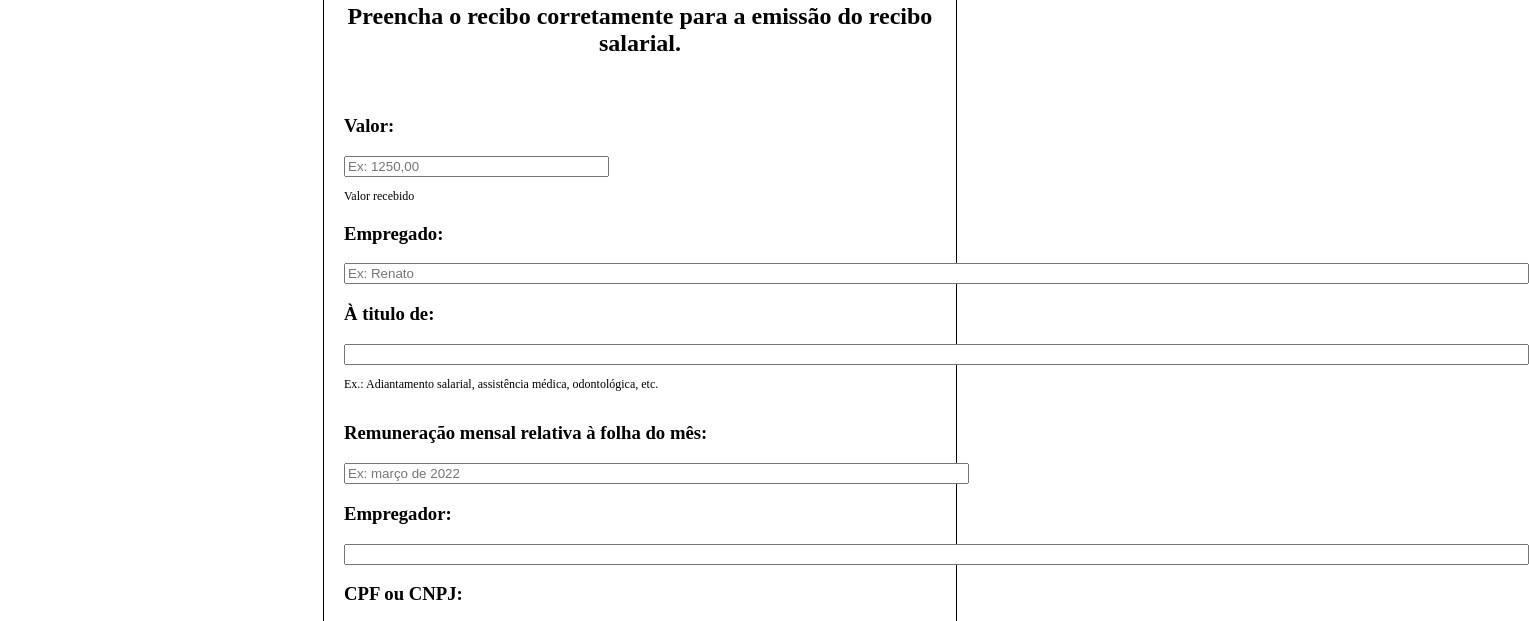
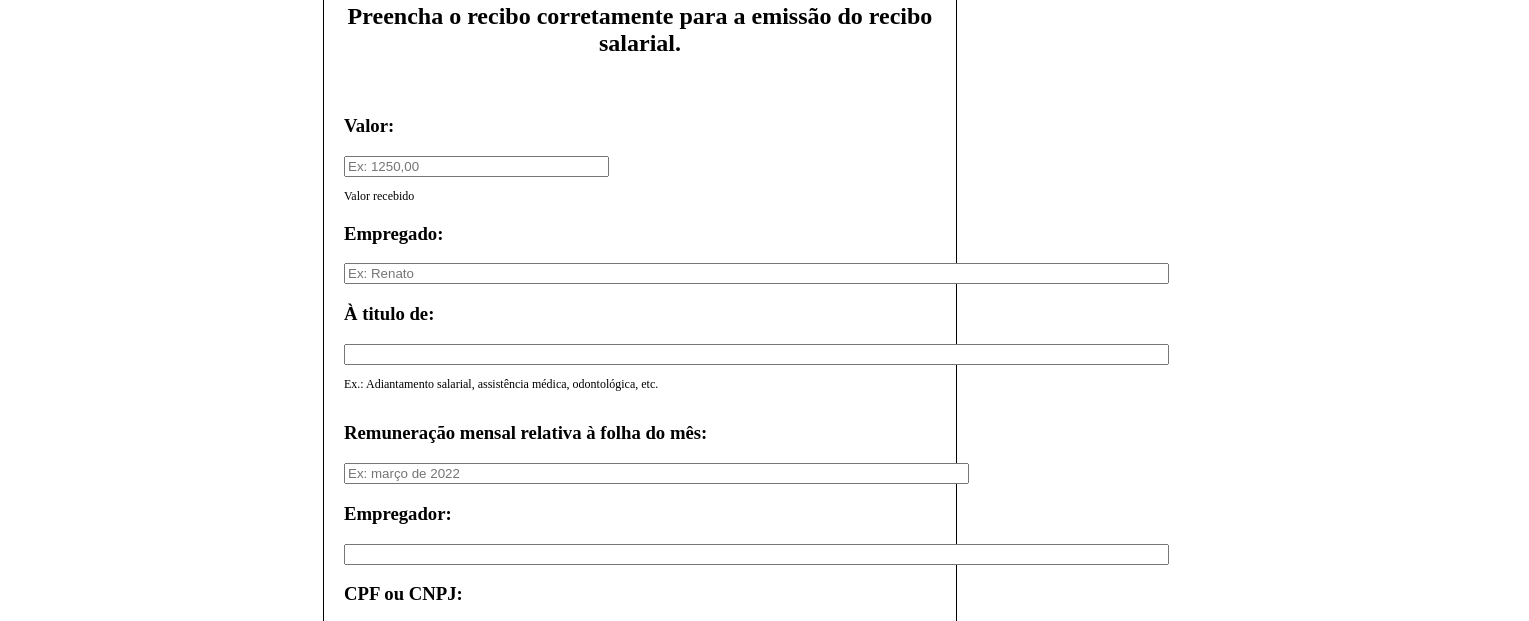
Before and after one commit to magalhaesmth/ReciboSalario, a plain HTML site: page index.html in a window 1280 px wide. Shown: the part 88-709 px from the top of the page, 1529 px wide, since content can reach past the window. Drawn offline with Linux system fonts and the light colour scheme.

Commit message:
Arrumando tamanho input

```diff
--- a/index.html
+++ b/index.html
@@ -21,11 +21,11 @@
             </div>
               <div id="empregado">
                 <h3>Empregado:</h3>
-                <input type="text" id="empregadoInput" size="145" maxlength="150" placeholder="Ex: Renato">
+                <input type="text" id="empregadoInput" size="100" maxlength="150" placeholder="Ex: Renato">
             </div>
              <div id="aTitulo" class="aoLado">
                <h3>À titulo de:</h3>
-               <input type="text" id="aTituloInput" size="145" maxlength="150" placeholder="">
+               <input type="text" id="aTituloInput" size="100" maxlength="150" placeholder="">
                <p id="aTituloPequeno">Ex.: Adiantamento salarial, assistência médica, odontológica, etc.</p>
            </div>
              <div id="remuneracaoMensal">
@@ -34,7 +34,7 @@
             </div>
               <div id="empregador">
                 <h3>Empregador:</h3>
-                <input type="text" id="empregadorInput" size="145" maxlength="150" placeholder="">
+                <input type="text" id="empregadorInput" size="100" maxlength="150" placeholder="">
             </div>
               <div id="cpfCNPJ">
                 <h3>CPF ou CNPJ:</h3>
```
